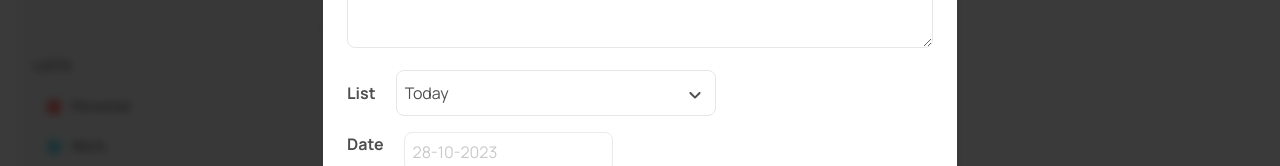
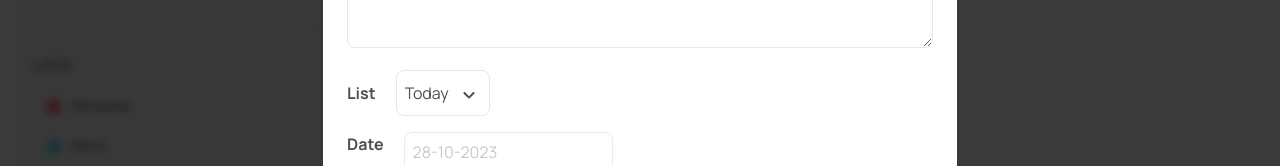
Before and after one commit to Zaccal/ToDo-App, a React (Vite) app: page /application in a window 1280 px wide. Both pictures are taken after a click on the element 1251 px from the left and 193 px from the top of the page. Shown: the part 366-532 px from the top of the page. Built offline with nearby package versions, Linux system fonts and the light colour scheme.

Commit message:
fixed bugs

```diff
--- a/src/index.css
+++ b/src/index.css
@@ -116,7 +116,7 @@
     }
 
     .Select {
-        @apply dark:border-gray-500 dark:text-gray-500 cursor-pointer relative w-[20em] min-h-[1.5em] border  rounded-lg flex items-center gap-[.5em] p-[.5em] outline-none focus:border-element;
+        @apply dark:border-gray-500 dark:text-gray-500 cursor-pointer relative max-w-[20em] min-h-[1.5em] border  rounded-lg flex items-center gap-[.5em] p-[.5em] outline-none focus:border-element;
     }
 
     .Options {
--- a/src/modules/TaskEditModal/TaskEditModal.tsx
+++ b/src/modules/TaskEditModal/TaskEditModal.tsx
@@ -49,7 +49,7 @@ const TaskEditModal = () => {
         () => {
             const whereTo = fromListEdited?.label ? fromListEdited.label : taskForEditData.taskDataToEdit!.fromList
 
-            changeListType(whereTo, taskForEditData.taskDataToEdit!.id, true)
+            changeListType(whereTo, taskForEditData.taskDataToEdit!.id, true, true)
 
             if (isSetDate && fromListEdited?.label !== "Calendar" && taskForEditData.taskDataToEdit?.name !== "Calendar") {
                 changeListType("Calendar", taskForEditData.taskDataToEdit!.id, false, false, formatDate(dateEdited))
```
